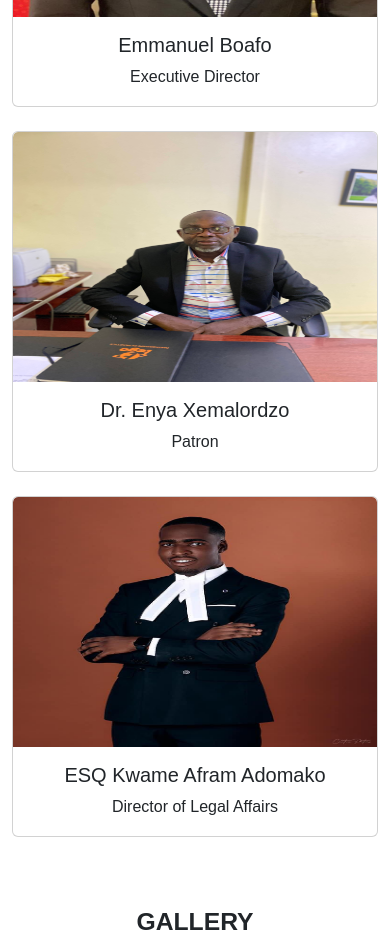
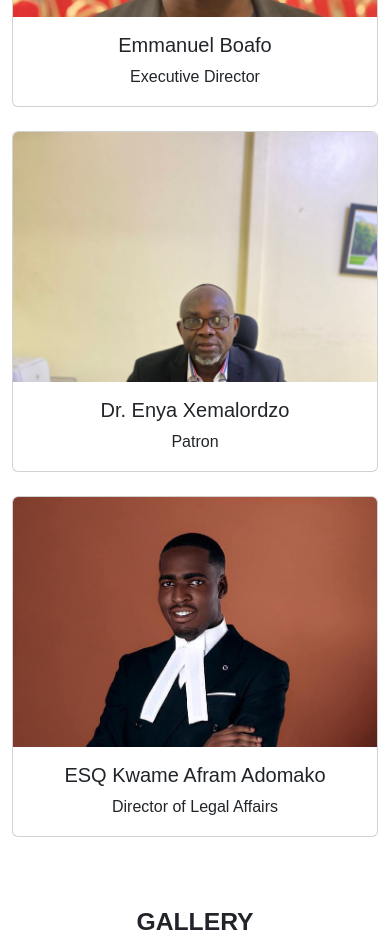
Before and after one commit to janim2/GO-Foundation, a plain HTML site: page index.html in a window 390 px wide. Shown: the part 3320-4264 px from the top of the page. Drawn offline with nearby package versions, Linux system fonts and the light colour scheme.

Commit message:
fixed image problems for board members

```diff
--- a/index.html
+++ b/index.html
@@ -221,7 +221,6 @@
 
         <div class="col">
           <div class="card h-100">
-
             <img src="img/founder - boafo2.jpg" class="card-img-top" alt="Secretary">
             <div class="card-body">
               <h5 class="card-title">Emmanuel Boafo</h5>
@@ -230,11 +229,9 @@
           </div>
         </div>
 
-
-
         <div class="col">
           <div class="card h-100">
-            <img src="img/founder - enya.jpg" class="card-img-top mobile" alt="Protocol Manager">
+            <img src="img/founder - enya.jpg" class="card-img-top" alt="Protocol Manager">
             <div class="card-body">
               <h5 class="card-title">Dr. Enya Xemalordzo</h5>
               <p class="card-text">Patron</p>
@@ -244,7 +241,7 @@
 
         <div class="col">
           <div class="card h-100">
-            <img src="img/board_member_4.jpg" class="card-img-top mobile" alt="Protocol Manager">
+            <img src="img/board_member_4.jpg" class="card-img-top" alt="Protocol Manager">
             <div class="card-body">
               <h5 class="card-title">ESQ Kwame Afram Adomako</h5>
               <p class="card-text">Director of Legal Affairs</p>
--- a/styles.css
+++ b/styles.css
@@ -239,13 +239,26 @@ font-size: 40px;
 
 #Team .card-img-top {
   width: 100%;
+  height: 350px; /* Adjust this value as needed */
+  object-fit: cover;
+  object-position: top;
+}
+
+@media (max-width: 767px) {
+  #Team .card-img-top {
+    height: 600px; /* Adjust for mobile if needed */
+  }
+}
+
+#Board .card-img-top {
+  width: 100%;
   height: 250px; /* Adjust this value as needed */
   object-fit: cover;
   object-position: top;
 }
 
 @media (max-width: 767px) {
-  #Team .card-img-top {
+  #Board .card-img-top {
     height: 300px; /* Adjust for mobile if needed */
   }
 }
```
Also changed, not shown: 1 other file.
